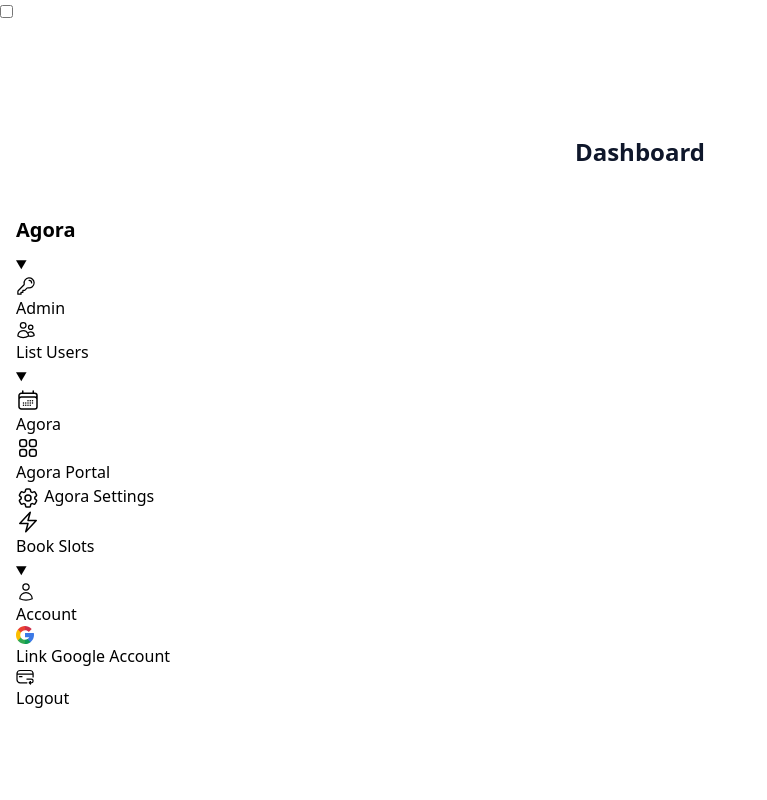
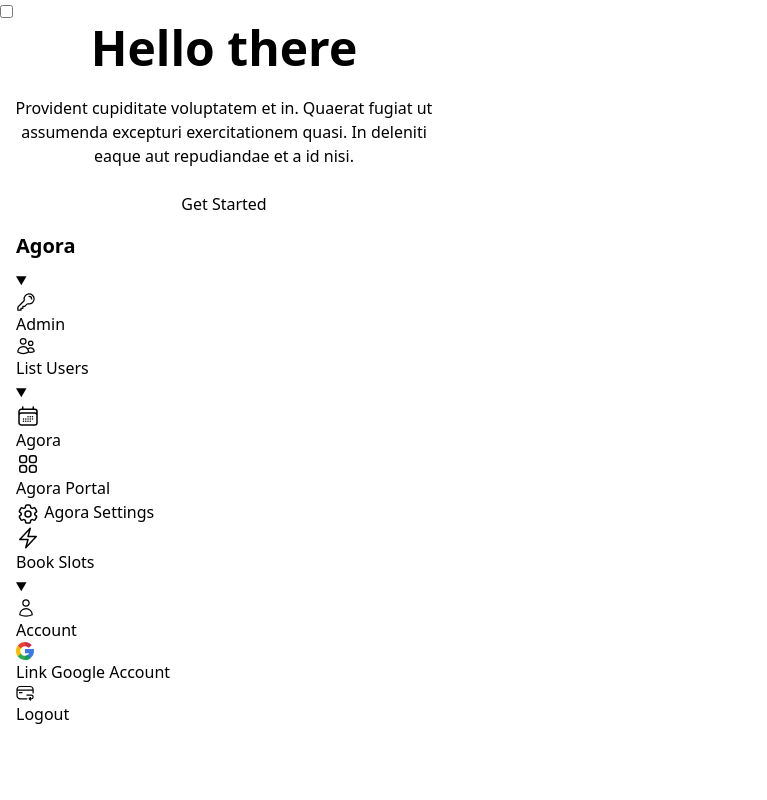
Before and after one commit to jonasrenault/agora, a FastAPI app: template templates/pages/dashboard.html in a window 1280 px wide. Shown: the whole page, without its empty margins (0-767 px from the left). Run offline with FastAPI, Linux system fonts and the light colour scheme; the template is opened without the code that fills it, so the values that code supplies are empty; parts of the project's set-up code (start-up, migrations or seed data) failed here and were passed over; some libraries are stand-ins or nearby versions.

Commit message:
add users list page. fix dashboard template

```diff
--- a/templates/components/_navbar.html
+++ b/templates/components/_navbar.html
@@ -6,7 +6,3 @@
         </svg>
     </label>
 </div>
-
-<div class="navbar-center">
-    <a class="btn btn-ghost text-xl lg:hidden" href="/">Agora</a>
-</div>
--- a/templates/components/_sidebar.html
+++ b/templates/components/_sidebar.html
@@ -13,7 +13,7 @@
                 Admin
             </summary>
             <ul>
-                <li><a href="/api/v1/users">
+                <li><a href="/api/v1/users/list">
                         <svg xmlns="http://www.w3.org/2000/svg" fill="none" viewBox="0 0 24 24" stroke-width="1.5"
                             stroke="currentColor" aria-hidden="true" class="h-5 w-5">
                             <path stroke-linecap="round" stroke-linejoin="round"
@@ -26,7 +26,6 @@
             </ul>
         </details>
     </li>
-
 
     <li>
         <details open>
--- a/templates/layouts/dashboard_base.html
+++ b/templates/layouts/dashboard_base.html
@@ -1,20 +1,22 @@
 {% extends "layouts/base.html" %}
 
 {% block content %}
-<main class="drawer lg:drawer-open">
+<div class="drawer lg:drawer-open min-h-screen">
     <input id="left-sidebar-drawer" type="checkbox" class="drawer-toggle" />
     <section class="drawer-content flex flex-col">
         <!-- Navbar -->
-        <nav class="navbar bg-base-100">
+        <nav class="navbar sticky top-0 z-50">
             {% include "components/_navbar.html" %}
         </nav>
-        <!-- Page content here -->
-        {% block dashboard_content %}{% endblock %}
+
+        <main class="flex-1">
+            <!-- Page content here -->
+            {% block dashboard_content %}{% endblock %}
+        </main>
     </section>
     <aside class="drawer-side">
         <label for="left-sidebar-drawer" aria-label="close sidebar" class="drawer-overlay"></label>
         {% include "components/_sidebar.html" %}
-
     </aside>
-</main>
+</div>
 {% endblock %}
--- a/templates/pages/dashboard.html
+++ b/templates/pages/dashboard.html
@@ -3,15 +3,16 @@
 {% block title %}Agora | Dashboard{% endblock %}
 
 {% block dashboard_content %}
-<div class="mt-20 flex flex-col items-center justify-center">
-    <div class="max-w-md w-full">
-
-        <div class="p-6 rounded-lg bg-white md:p-8 dark:bg-neutral-800 dark:border-neutral-700">
-            <h1 class="text-slate-900 text-center text-2xl font-bold dark:text-slate-50">Dashboard
-            </h1>
-
+<div class="hero min-h-full">
+    <div class="hero-content text-center">
+        <div class="max-w-md">
+            <h1 class="text-5xl font-bold">Hello there</h1>
+            <p class="py-6">
+                Provident cupiditate voluptatem et in. Quaerat fugiat ut assumenda excepturi exercitationem
+                quasi. In deleniti eaque aut repudiandae et a id nisi.
+            </p>
+            <button class="btn btn-primary">Get Started</button>
         </div>
-
     </div>
 </div>
 {% endblock %}
```
Also changed, not shown: agora/api/routes/users.py (+34 -3 lines), templates/pages/agora_settings.html (+4 -4 lines), templates/pages/index.html (+3 -4 lines), templates/pages/users.html (added, +39 -0 lines).
